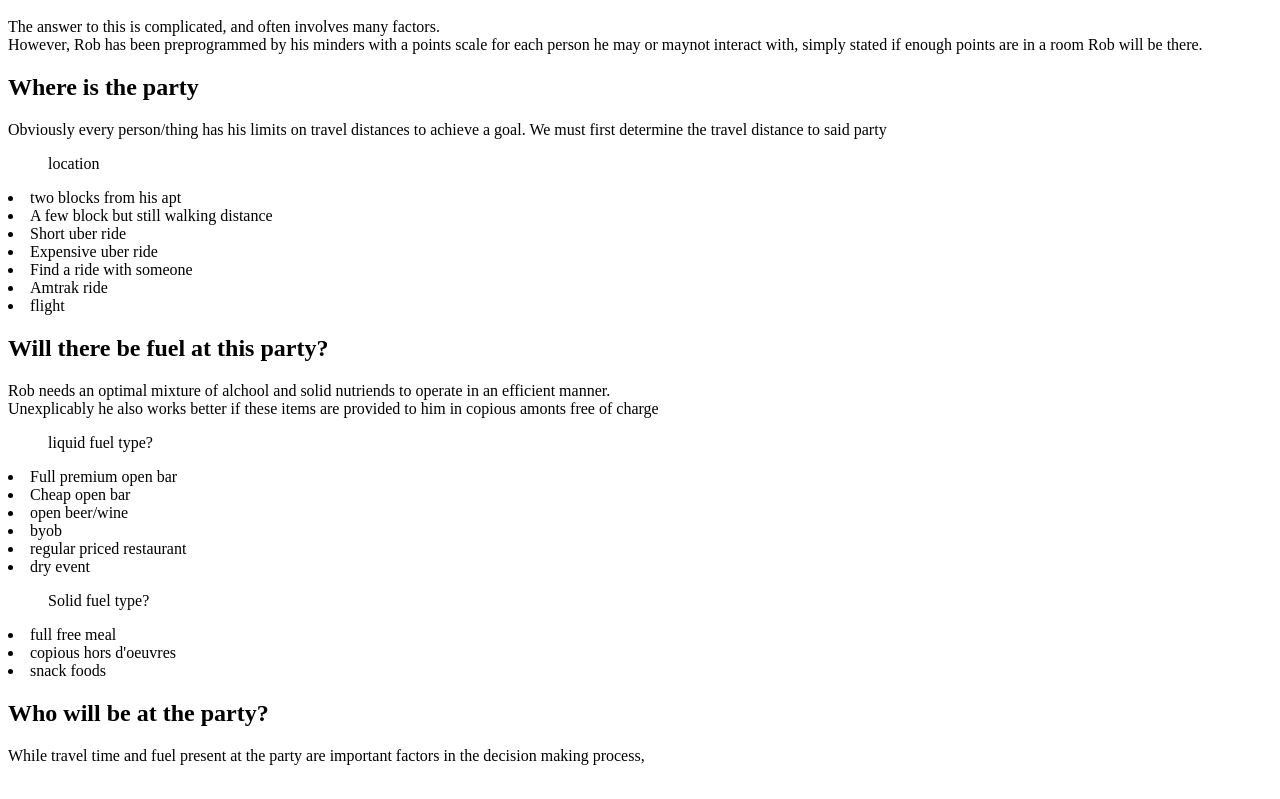
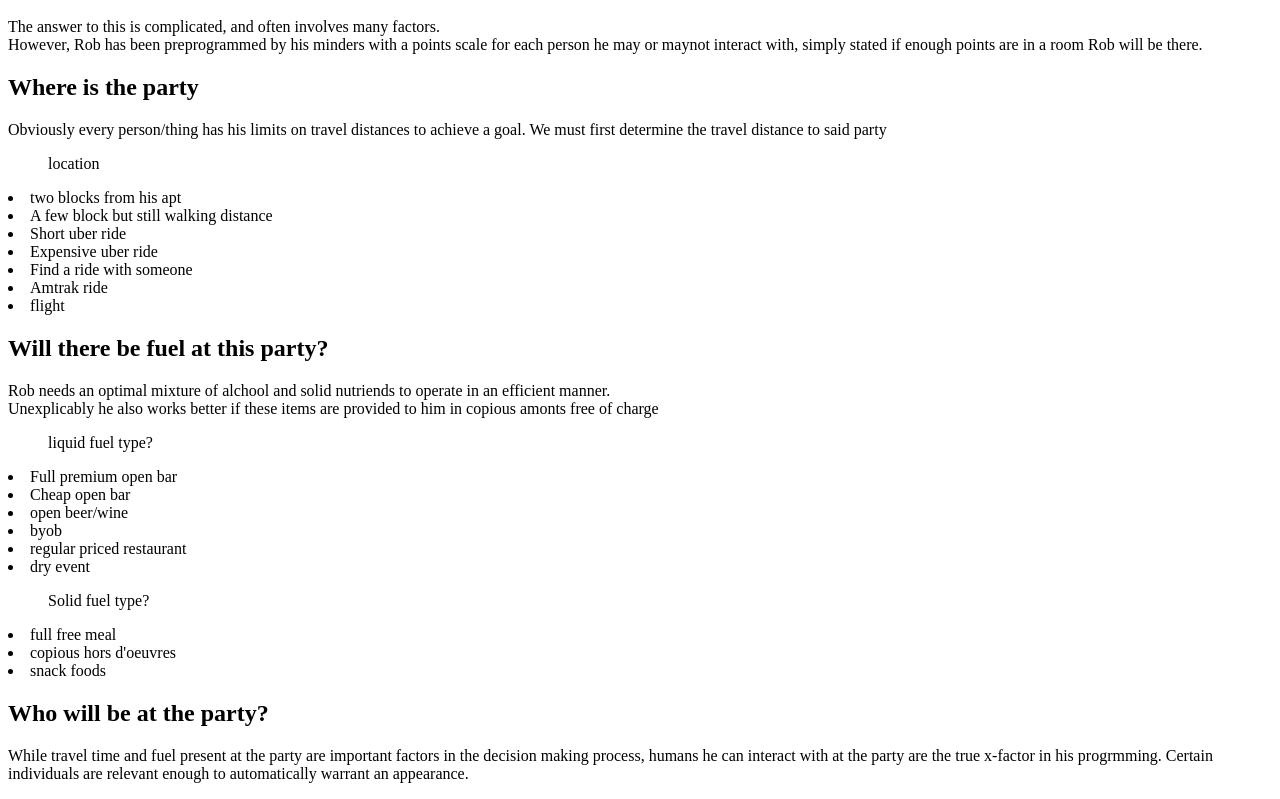
Before and after one commit to bdanza/rob-relevancy, a plain HTML site: page index.html in a window 1280 px wide. Shown: the part 48-847 px from the top of the page. Drawn offline with Linux system fonts and the light colour scheme.

Commit message:
starting this thing

```diff
--- a/index.html
+++ b/index.html
@@ -30,4 +30,4 @@
 <li>snack foods</li>
 
 <h2>Who will be at the party?</h2>
-<p>While travel time and fuel present at the party are important factors in the decision making process,
+<p>While travel time and fuel present at the party are important factors in the decision making process, humans he can interact with at the party are the true x-factor in his progrmming. Certain individuals are relevant enough to automatically warrant an appearance.</p>
```
